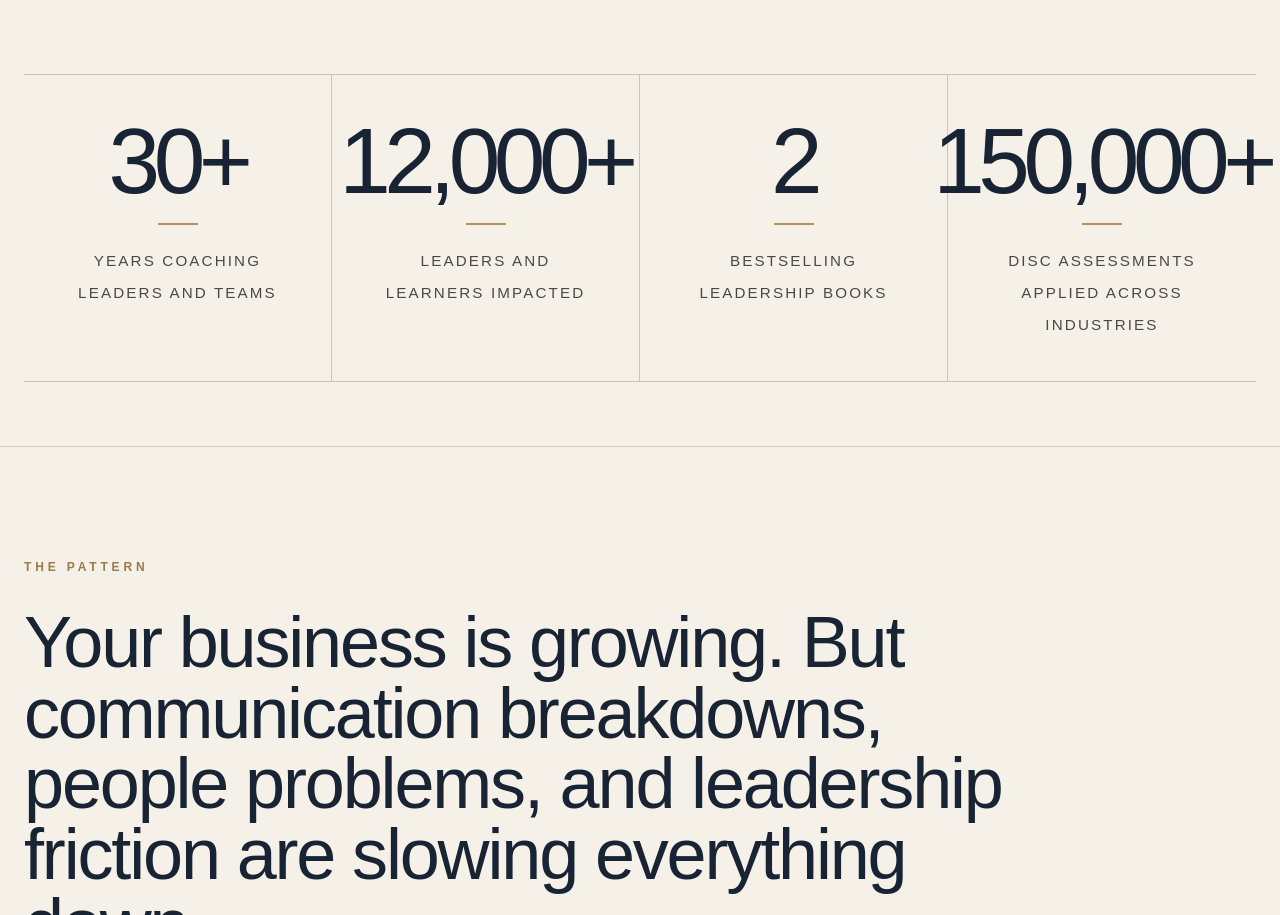
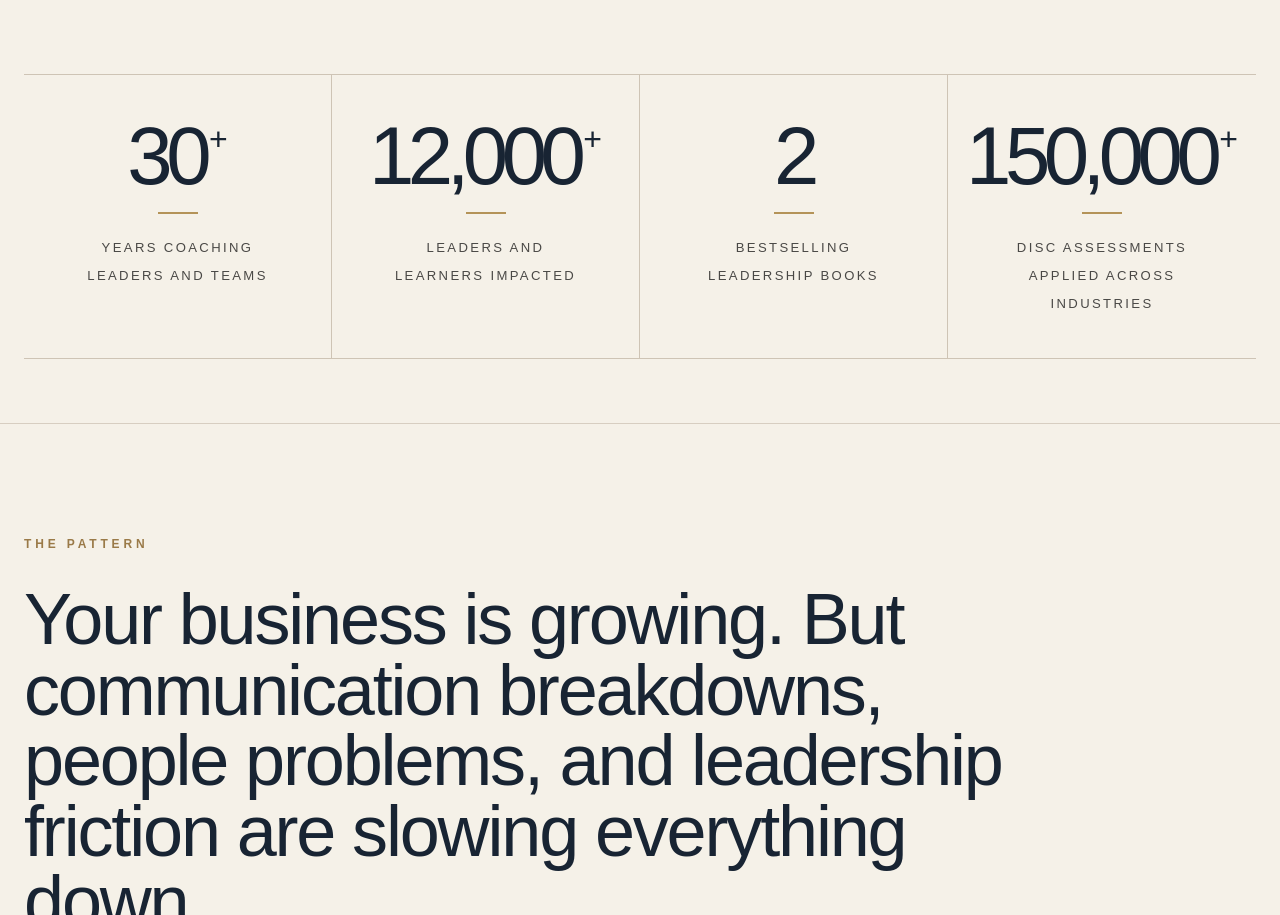
Before and after one commit to heathernickel/trevorthroness, a Next.js app: page / in a window 1280 px wide. Shown: the part 1083-1998 px from the top of the page. Built offline with nearby package versions, Linux system fonts and the light colour scheme.

Commit message:
Refine stats typography with editorial superscript styling

```diff
--- a/app/page.tsx
+++ b/app/page.tsx
@@ -89,22 +89,30 @@ export default function Home() {
 
           <div className="grid md:grid-cols-4 border-t border-b border-[#cec4b5]">
             {[
-              ['30+', 'YEARS COACHING\nLEADERS AND TEAMS'],
-              ['12,000+', 'LEADERS AND\nLEARNERS IMPACTED'],
-              ['2', 'BESTSELLING\nLEADERSHIP BOOKS'],
-              ['150,000+', 'DISC ASSESSMENTS\nAPPLIED ACROSS INDUSTRIES'],
-            ].map(([number, text]) => (
+              ['30', '+', 'YEARS COACHING\nLEADERS AND TEAMS'],
+              ['12,000', '+', 'LEADERS AND\nLEARNERS IMPACTED'],
+              ['2', '', 'BESTSELLING\nLEADERSHIP BOOKS'],
+              ['150,000', '+', 'DISC ASSESSMENTS\nAPPLIED ACROSS INDUSTRIES'],
+            ].map(([number, suffix, text]) => (
               <div
                 key={number}
                 className="border-r last:border-r-0 border-[#cec4b5] px-8 py-10 flex flex-col items-center text-center"
               >
-                <div className="text-[#182433] text-[5.8rem] leading-none tracking-[-0.07em] font-light mb-4">
-                  {number}
+                <div className="flex items-start text-[#182433] mb-4 leading-none">
+                  <span className="text-[5.1rem] tracking-[-0.08em] font-light leading-none">
+                    {number}
+                  </span>
+
+                  {suffix && (
+                    <span className="text-[2rem] leading-none mt-2 ml-1 font-light">
+                      {suffix}
+                    </span>
+                  )}
                 </div>
 
                 <div className="w-10 h-[2px] bg-[#b49358] mb-5" />
 
-                <div className="text-[0.95rem] leading-8 tracking-[0.14em] text-black/70 whitespace-pre-line uppercase">
+                <div className="text-[0.82rem] leading-7 tracking-[0.18em] text-black/70 whitespace-pre-line uppercase">
                   {text}
                 </div>
               </div>
```
